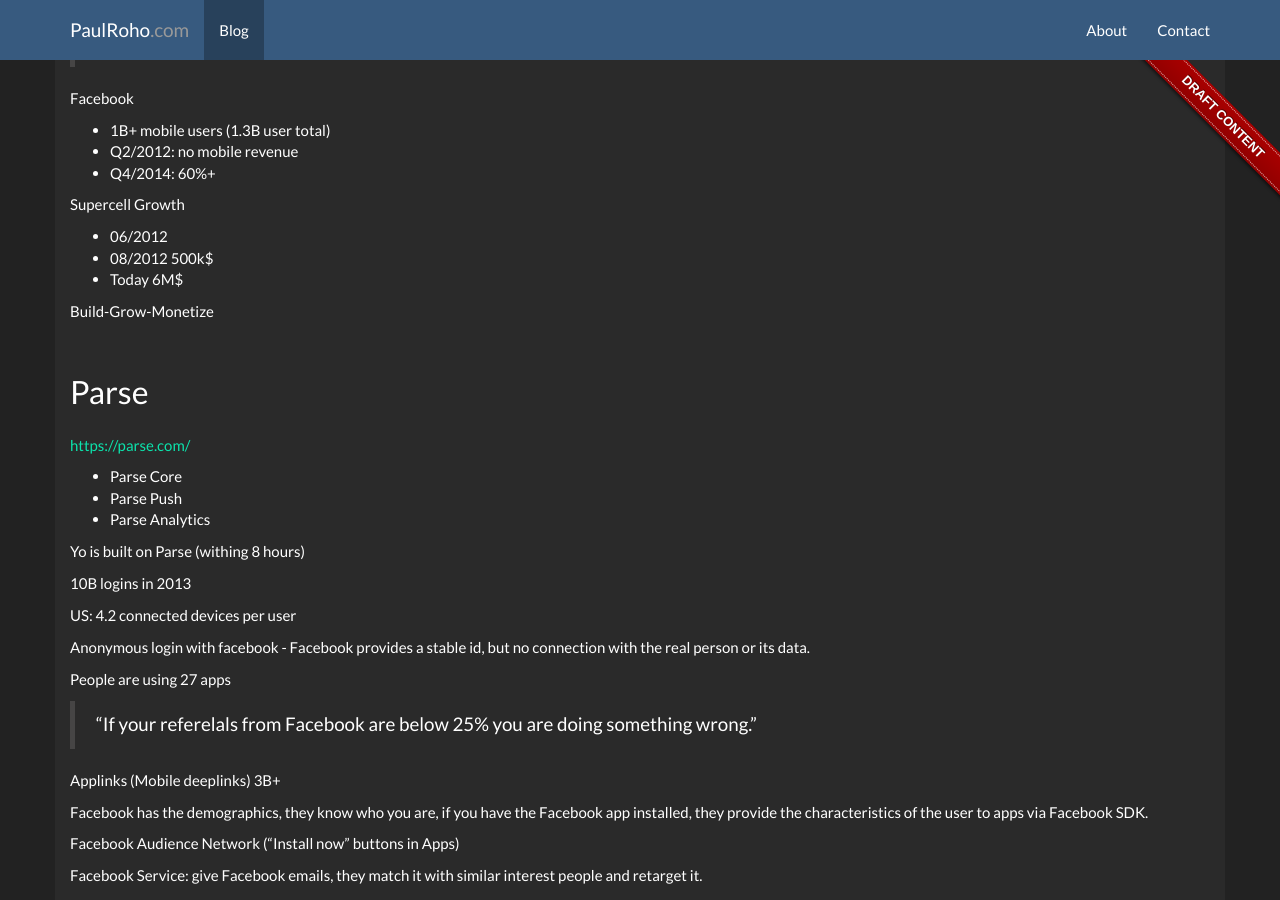
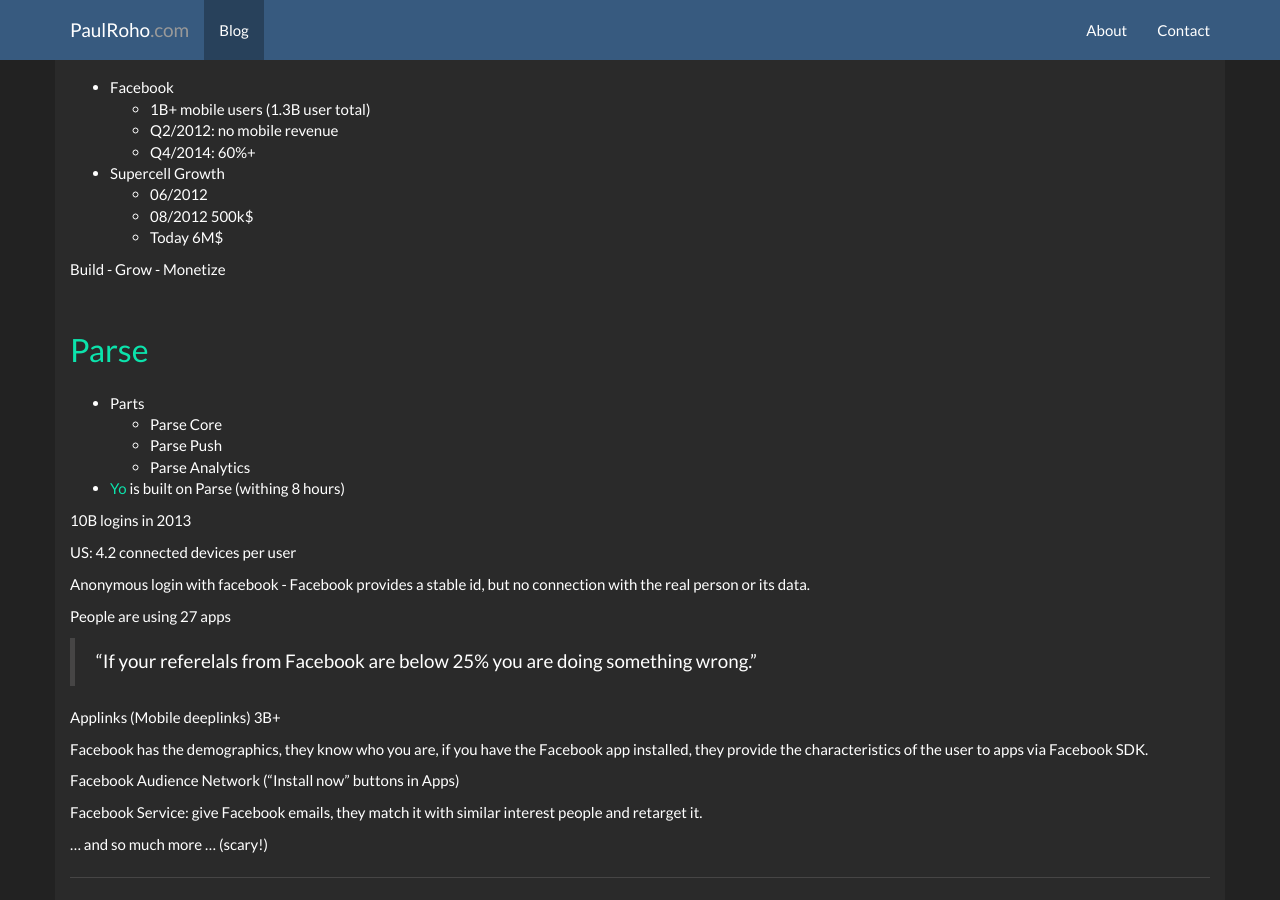
Before and after one commit to paulroho/paulroho.github.io, a Jekyll site: the page built from _posts/2014-10-01-Building-Apps-With-Facebook.md, in a window 1280 px wide and 900 px high, scrolled down 358 px. Built offline with Jekyll 4.4.1, drawn with Linux system fonts in a browser that asks for light colours; nearby versions of some CDN libraries.

Commit message:
MAE2014: Building Apps with Facebook (Julien Lesaicherre) published

```diff
--- a/_posts/2014-10-01-Building-Apps-With-Facebook.md
+++ b/_posts/2014-10-01-Building-Apps-With-Facebook.md
@@ -14,32 +14,31 @@
 
 ---
 
-Mobile has overtaken desktop
-* "Web is dead" (book of 2010)
-* 86% spent on mobile is on apps
+* Mobile has overtaken desktop
+	* "Web is dead" (book of 2010)
+	* 86% spent on mobile is on apps
 
 > Our biggest mistake was betting too much on HTML5 (Zuckerberg 2012)
 
-Facebook
-* 1B+ mobile users (1.3B user total)
-* Q2/2012: no mobile revenue
-* Q4/2014: 60%+
+* Facebook
+	* 1B+ mobile users (1.3B user total)
+	* Q2/2012: no mobile revenue
+	* Q4/2014: 60%+
 
-Supercell Growth
-* 06/2012
-* 08/2012 500k$
-* Today 6M$
+* Supercell Growth
+	* 06/2012
+	* 08/2012 500k$
+	* Today 6M$
 
-Build-Grow-Monetize
+Build - Grow - Monetize
 
-##Parse
-[https://parse.com/](https://parse.com/)
+##[Parse](https://parse.com/)
+* Parts
+	* Parse Core
+	* Parse Push
+	* Parse Analytics
 
-* Parse Core
-* Parse Push
-* Parse Analytics
-
-Yo is built on Parse (withing 8 hours)
+* [Yo](http://www.justyo.co/) is built on Parse (withing 8 hours)
 
 10B logins in 2013
 
```
Also changed, not shown: other parts of _posts/2014-10-01-Building-Apps-With-Facebook.md (+1 -1 lines).
